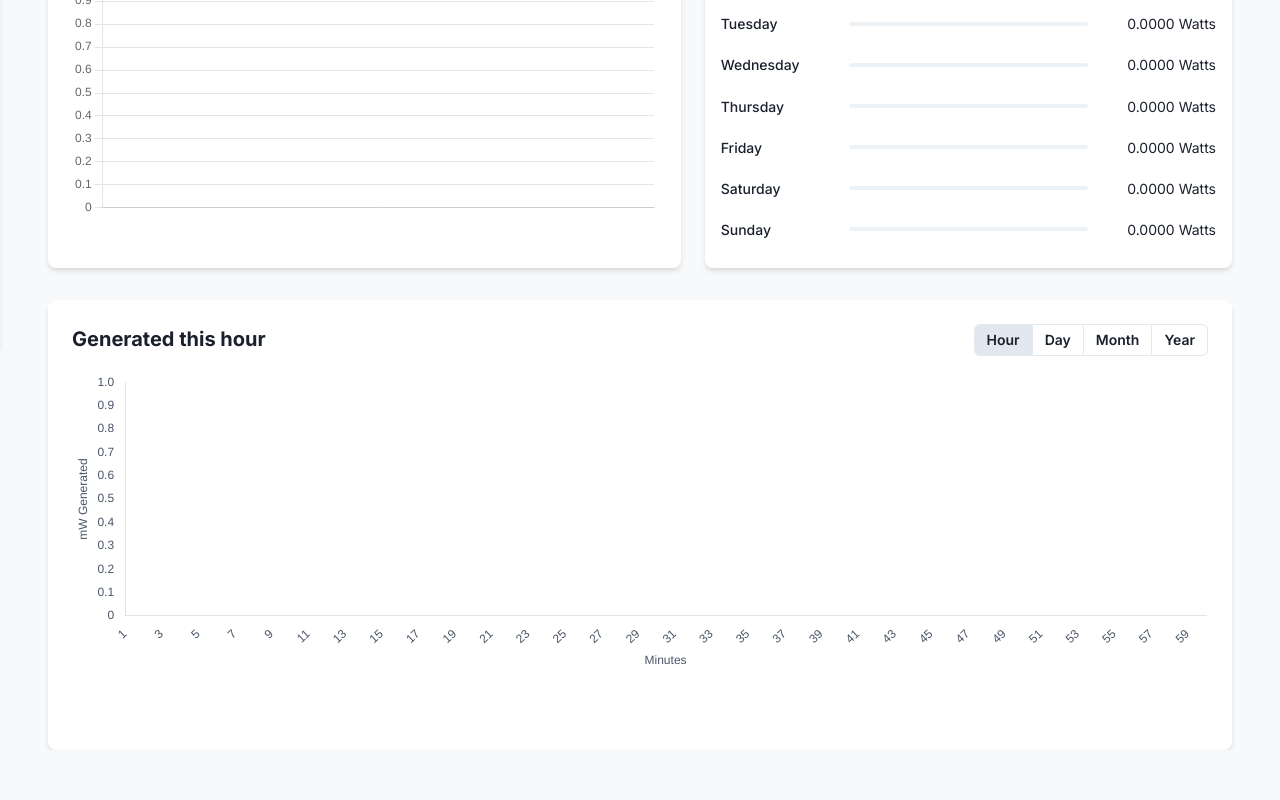
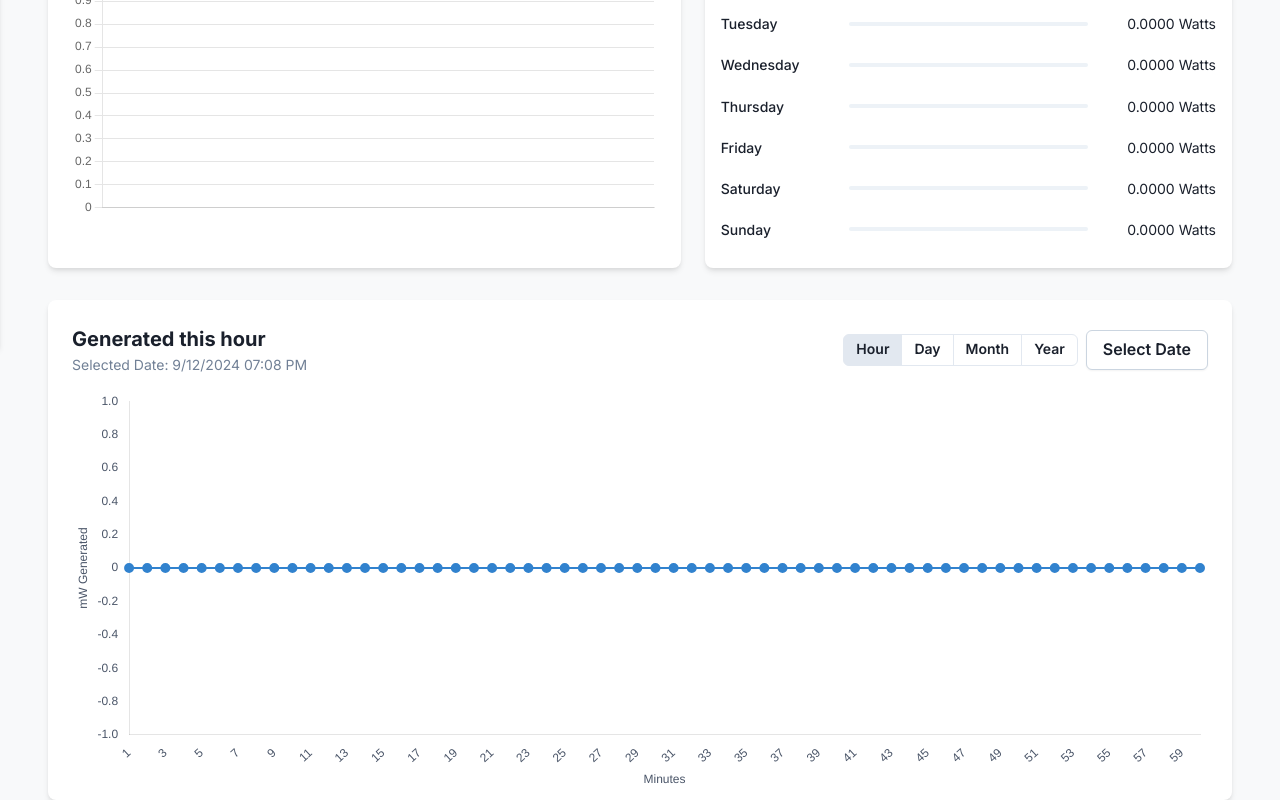
Before and after one commit to ErickG09/Muro_e-lico, a Next.js app: page /Historial in a window 1280 px wide. Shown: the part 452-1252 px from the top of the page. Before the commit the page ends 1202 px from the top, so only its background shows below. Built offline with nearby package versions, Linux system fonts and the light colour scheme; no server answers.

Commit message:
cambioscalendario1

```diff
--- a/app/components/DynamicChart.js
+++ b/app/components/DynamicChart.js
@@ -1,8 +1,11 @@
 "use client";
 
-import { useState, useEffect} from "react";
-import { Box, Button, ButtonGroup, Flex, Text, Select } from "@chakra-ui/react";
+import { useState, useEffect } from "react";
+import { Box, Button, ButtonGroup, Flex, Text, Select, HStack } from "@chakra-ui/react";
 import { Line } from "react-chartjs-2";
+import DatePicker from "react-datepicker"; // Componente para mostrar el calendario
+import "react-datepicker/dist/react-datepicker.css"; // Estilos del calendario
+import axios from "axios";
 import {
   Chart as ChartJS,
   CategoryScale,
@@ -13,85 +16,70 @@ import {
   Tooltip,
   Legend,
 } from "chart.js";
-import axios from "axios";
 
-ChartJS.register(
-  CategoryScale,
-  LinearScale,
-  PointElement,
-  LineElement,
-  Title,
-  Tooltip,
-  Legend
-);
-
+ChartJS.register(CategoryScale, LinearScale, PointElement, LineElement, Title, Tooltip, Legend);
 
 export default function DynamicChart() {
-  const [timeFrame, setTimeFrame] = useState("hour"); // Estado para controlar el periodo de tiempo
-  const [hourChart, setHourChart] = useState();
-  const [dayChart, setDayChart] = useState();
-  const [monthChart, setMonthChart] = useState();
-  const [yearChart, setYearChart] = useState();
+  // Estados para controlar la vista de tiempo y los datos del gráfico
+  const [timeFrame, setTimeFrame] = useState("hour"); // Controla el periodo de tiempo seleccionado
+  const [selectedDate, setSelectedDate] = useState(new Date()); // Controla la fecha seleccionada en el DatePicker
+  const [hourChart, setHourChart] = useState([]);
+  const [dayChart, setDayChart] = useState([]);
+  const [monthChart, setMonthChart] = useState([]);
+  const [yearChart, setYearChart] = useState([]);
+  const [formattedDate, setFormattedDate] = useState(""); // Almacena la fecha seleccionada en formato ISO
 
+  // useEffect para obtener datos de la API cuando cambian el periodo de tiempo o la fecha
   useEffect(() => {
     const fetchData = async () => {
       try {
+        let response;
+        const formattedDate = selectedDate.toISOString(); // Formatea la fecha seleccionada a formato ISO
+        setFormattedDate(formattedDate);
+
+        // Realiza la solicitud a la API según el periodo de tiempo seleccionado
         if (timeFrame === "hour") {
-        const response = await axios.get('https://orm-pared-eolica.vercel.app/api/v1/getAllMinutes');
+          response = await axios.get(`https://orm-pared-eolica.vercel.app/api/v1/getAllMinutes?date=${formattedDate}`);
           setHourChart(response.data);
-        console.log(response.data);
-        console.log(typeof hourChart);
         } else if (timeFrame === "day") {
-        const response = await axios.get('https://orm-pared-eolica.vercel.app/api/v1/getAllHours');
+          response = await axios.get(`https://orm-pared-eolica.vercel.app/api/v1/getAllHours?date=${formattedDate}`);
           setDayChart(response.data);
-        console.log(response.data);
         } else if (timeFrame === "month") {
-        const response = await axios.get('https://orm-pared-eolica.vercel.app/api/v1/read30days');
+          response = await axios.get(`https://orm-pared-eolica.vercel.app/api/v1/read30days?date=${formattedDate}`);
           setMonthChart(response.data);
-        console.log(response.data);
         } else if (timeFrame === "year") {
-        const response = await axios.get('https://orm-pared-eolica.vercel.app/api/v1/readAllMonths');
+          response = await axios.get(`https://orm-pared-eolica.vercel.app/api/v1/readAllMonths?date=${formattedDate}`);
           setYearChart(response.data);
-        console.log(response.data);
         }
       } catch (error) {
-      console.error('Error fetching data: ', error);
+        console.error("Error fetching data: ", error);
       }
     };
 
     fetchData();
-  }, [timeFrame]);
+  }, [timeFrame, selectedDate]); // Ejecutar cada vez que cambie `timeFrame` o `selectedDate`
 
-
-
-
-  const handleTimeFrameChange = (value) => {
-    setTimeFrame(value);
-  };
-
-  // Datos simulados para las diferentes vistas
+  // Función para obtener los datos correctos según el periodo de tiempo
   const getDataForTimeFrame = () => {
     switch (timeFrame) {
       case "hour":
-
         return {
-        labels: Array.from({ length: 60 }, (_, i) => `${i + 1}`), // Minutos de la hora
+          labels: Array.from({ length: 60 }, (_, i) => `${i + 1}`), // Minutos del gráfico para la vista "hour"
           data: hourChart ? Array.from({ length: 60 }, (_, i) => hourChart[i + 1] || 0) : [],
         };
-
       case "day":
         return {
-          labels: Array.from({ length: 24 }, (_, i) => `${i + 1}`), // Horas del día
+          labels: Array.from({ length: 24 }, (_, i) => `${i + 1}`), // Horas del día para la vista "day"
           data: dayChart ? Array.from({ length: 24 }, (_, i) => dayChart[i + 1] || 0) : [],
         };
       case "month":
         return {
-          labels: Array.from({ length: 30 }, (_, i) => `${i + 1}`), // Días del mes
-          data: monthChart ? Array.from({ length: 30 }, (_, i) => monthChart[String(i + 1).padStart(2, '0')] || 0) : [],
+          labels: Array.from({ length: 30 }, (_, i) => `${i + 1}`), // Días del mes para la vista "month"
+          data: monthChart ? Array.from({ length: 30 }, (_, i) => monthChart[String(i + 1).padStart(2, "0")] || 0) : [],
         };
       case "year":
         return {
-          labels: ["Jan", "Feb", "Mar", "Apr", "May", "Jun", "Jul", "Aug", "Sep", "Oct", "Nov", "Dec"], // Meses del año
+          labels: ["Jan", "Feb", "Mar", "Apr", "May", "Jun", "Jul", "Aug", "Sep", "Oct", "Nov", "Dec"], // Meses del año para la vista "year"
           data: yearChart ? Array.from({ length: 12 }, (_, i) => yearChart[i + 1] || 0) : [],
         };
       default:
@@ -99,15 +87,17 @@ export default function DynamicChart() {
     }
   };
 
+  // Extrae los datos del gráfico y las etiquetas correspondientes
   const { labels, data } = getDataForTimeFrame();
 
+  // Configuración de datos y opciones para la gráfica
   const chartData = {
     labels,
     datasets: [
       {
         label: "mW Generated",
         data,
-        borderColor: "#3182CE", // Color de la línea
+        borderColor: "#3182CE",
         backgroundColor: "#90CDF4",
         pointBackgroundColor: "#3182CE",
         pointBorderColor: "#3182CE",
@@ -127,14 +117,21 @@ export default function DynamicChart() {
     maintainAspectRatio: false,
     plugins: {
       legend: {
-        display: false,
+        display: false, // Ocultar la leyenda del gráfico
       },
     },
     scales: {
       x: {
         title: {
           display: true,
-          text: timeFrame === "hour" ? "Minutes" : timeFrame === "day" ? "Hours" : timeFrame === "month" ? "Days" : "Months",
+          text:
+            timeFrame === "hour"
+              ? "Minutes"
+              : timeFrame === "day"
+              ? "Hours"
+              : timeFrame === "month"
+              ? "Days"
+              : "Months", // Cambiar el título del eje X según la vista seleccionada
           color: "#4A5568",
         },
         grid: { display: false },
@@ -143,7 +140,7 @@ export default function DynamicChart() {
       y: {
         title: {
           display: true,
-          text: "mW Generated",
+          text: "mW Generated", // Título del eje Y
           color: "#4A5568",
         },
         grid: { display: false },
@@ -153,20 +150,51 @@ export default function DynamicChart() {
   };
 
   return (
-    <Box bg="white" borderRadius="lg" shadow="md" p="6" height="450px" width="100%">
-      {/* Título y selección de tiempo */}
-      <Flex justify="space-between" mb="4">
+    <Box bg="white" borderRadius="lg" shadow="md" p="6" height="500px" width="100%">
+      <Flex justify="space-between" mb="4" alignItems="center">
+        {/* Título principal del gráfico y visualización de la fecha seleccionada */}
+        <Box>
           <Text fontSize="xl" fontWeight="bold">Generated this {timeFrame}</Text>
-        {/* Botones para seleccionar el intervalo de tiempo */}
+          <Text fontSize="sm" color="gray.500">
+            Selected Date: {selectedDate.toLocaleDateString()} {selectedDate.toLocaleTimeString([], { hour: '2-digit', minute: '2-digit' })}
+          </Text>
+        </Box>
+        {/* Contenedor de los botones de selección y el DatePicker */}
+        <HStack>
+          {/* Botones para seleccionar el periodo de tiempo */}
           <ButtonGroup size="sm" isAttached variant="outline">
-          <Button onClick={() => handleTimeFrameChange("hour")} isActive={timeFrame === "hour"}>Hour</Button>
-          <Button onClick={() => handleTimeFrameChange("day")} isActive={timeFrame === "day"}>Day</Button>
-          <Button onClick={() => handleTimeFrameChange("month")} isActive={timeFrame === "month"}>Month</Button>
-          <Button onClick={() => handleTimeFrameChange("year")} isActive={timeFrame === "year"}>Year</Button>
+            <Button onClick={() => setTimeFrame("hour")} isActive={timeFrame === "hour"}>
+              Hour
+            </Button>
+            <Button onClick={() => setTimeFrame("day")} isActive={timeFrame === "day"}>
+              Day
+            </Button>
+            <Button onClick={() => setTimeFrame("month")} isActive={timeFrame === "month"}>
+              Month
+            </Button>
+            <Button onClick={() => setTimeFrame("year")} isActive={timeFrame === "year"}>
+              Year
+            </Button>
           </ButtonGroup>
+          {/* Selector de fecha con DatePicker */}
+          <DatePicker
+            selected={selectedDate}
+            onChange={(date) => setSelectedDate(date)} // Actualiza el estado con la nueva fecha seleccionada
+            showTimeSelect // Mostrar las horas para la vista de "hour"
+            showTimeSelectOnly={false}
+            timeIntervals={60} // Mostrar solo horas completas
+            dateFormat="MMMM d, yyyy h:mm aa"
+            popperPlacement="bottom-end" // Coloca el pop-up del calendario hacia abajo y a la derecha
+            customInput={
+              <Button borderRadius="md" border="1px" borderColor="gray.300" boxShadow="sm" bg="white" _hover={{ bg: "gray.100" }}>
+                Select Date
+              </Button>
+            }
+          />
+        </HStack>
       </Flex>
       {/* Contenedor de la gráfica */}
-      <Box h="300px">
+      <Box h="400px">
         <Line data={chartData} options={chartOptions} />
       </Box>
     </Box>
--- a/package.json
+++ b/package.json
@@ -26,6 +26,7 @@
     "punycode": "^2.3.1",
     "react": "^18.3.1",
     "react-chartjs-2": "^5.2.0",
+    "react-datepicker": "^7.4.0",
     "react-dom": "^18.3.1",
     "react-icons": "^5.3.0",
     "react-router-dom": "^6.26.1"
```
Also changed, not shown: 1 other file (tests, documents, lock files or other folders). Lines whose indentation alone changed are shown as unchanged.
